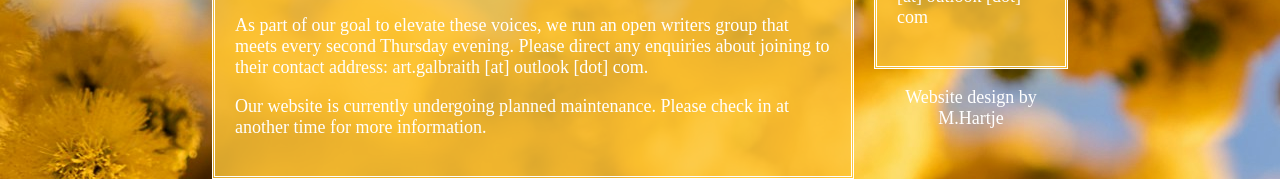
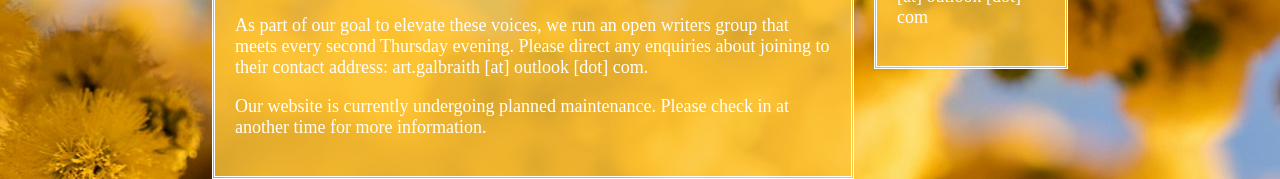
Before and after one commit to azur1al/honeyeater, a plain HTML site: page index.html in a window 1280 px wide. Shown: the part 925-1104 px from the top of the page. Drawn offline with Linux system fonts and the light colour scheme.

Commit message:
Update index.html

```diff
--- a/index.html
+++ b/index.html
@@ -49,7 +49,6 @@
       <h2>Contact</h2>
       <p>If you would like to get in contact with us, please email us at honeyeater.enquiries [at] outlook [dot] com</p>
     </div>
-<p style="text-align: center;"><a href="https://azur1al.github.io/m.hartje/limbfell.html" style="text-decoration: none; color: white;">Website design by M.Hartje</a></p>
   </div>
 </div>
 
```
